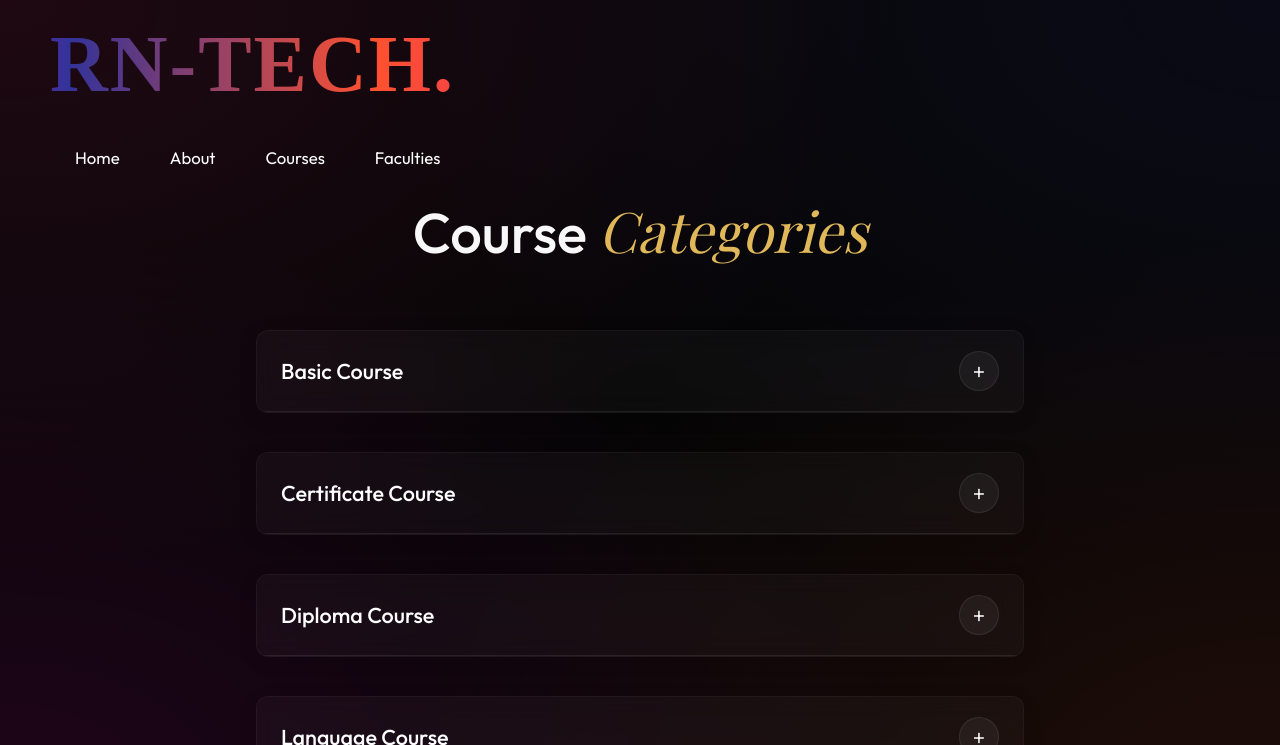
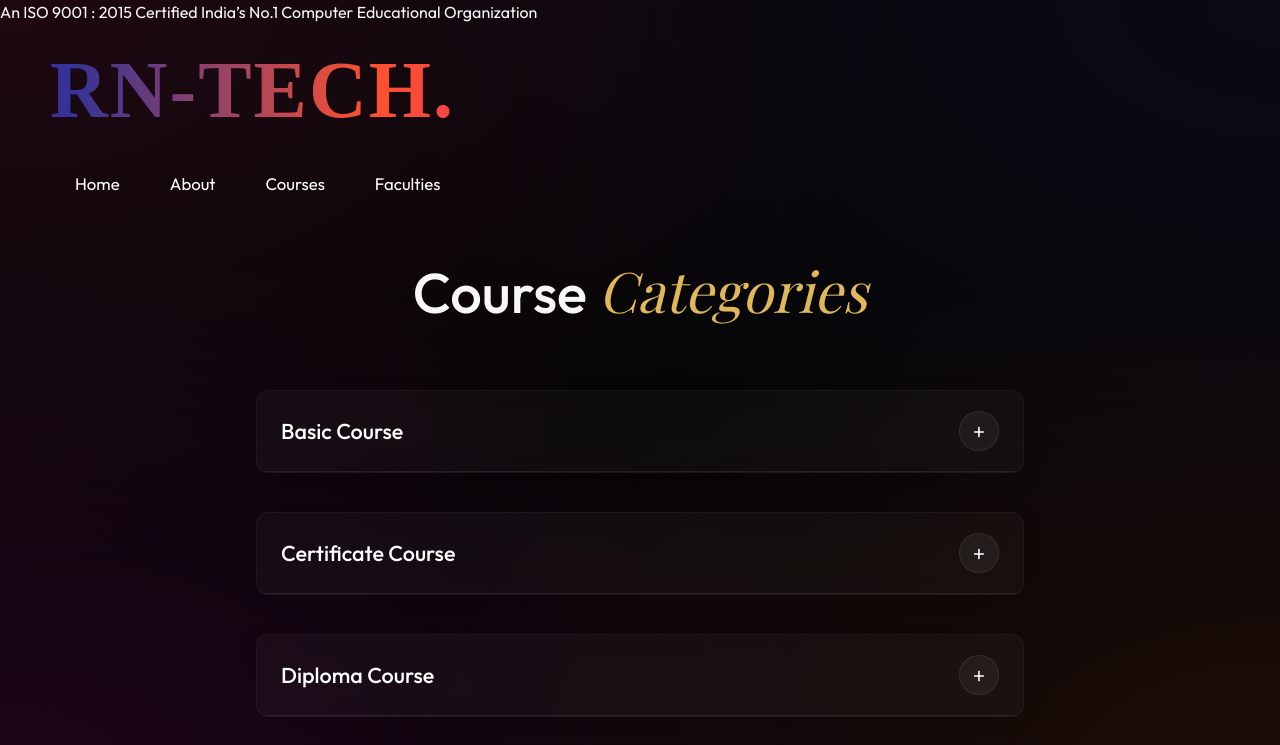
Before and after one commit to arman452780-creator/Rn-Tech, a plain HTML site: page courses.html in a window 1280 px wide. Shown: the top 745 px of the page. Drawn offline with nearby package versions, Linux system fonts and the light colour scheme; a web font is replaced by a local one.

Commit message:
Update courses.html

```diff
--- a/courses.html
+++ b/courses.html
@@ -4,7 +4,7 @@
 <head>
     <meta charset="UTF-8">
     <meta name="viewport" content="width=device-width, initial-scale=1.0">
-    <title>RN-TECH</title>
+    <title>Services | RN-TECH Premium Coaching</title>
     <meta name="description" content="Unlock your full potential with strategic life and career coaching.">
 
     <!-- Google Fonts -->
@@ -23,6 +23,9 @@
 
     <!-- Navigation -->
     <header class="navbar" id="navbar">
+        <div class="top-notice-bar">
+            <span>An ISO 9001 : 2015 Certified India’s No.1 Computer Educational Organization</span>
+        </div>
         <div class="nav-container">
             <a href="index.html" class="logo">RN-TECH<span class="accent">.</span></a>
 
@@ -39,7 +42,7 @@
         </div>
     </header>
 
-    <main style="padding-top: 100px;">
+    <main style="padding-top: 160px;">
 
         <!-- Course Categories Section -->
         <section class="course-categories section" id="categories">
```
